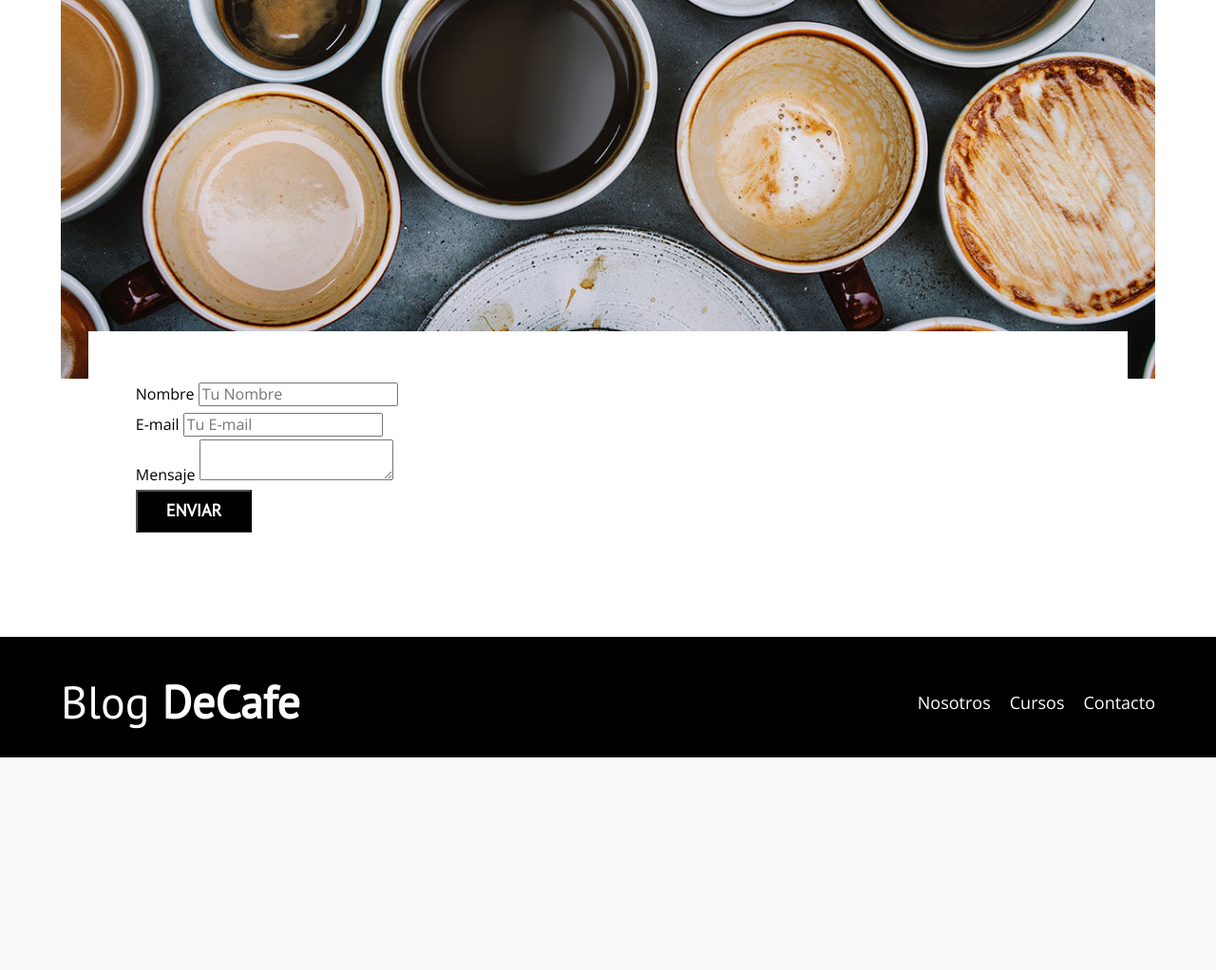
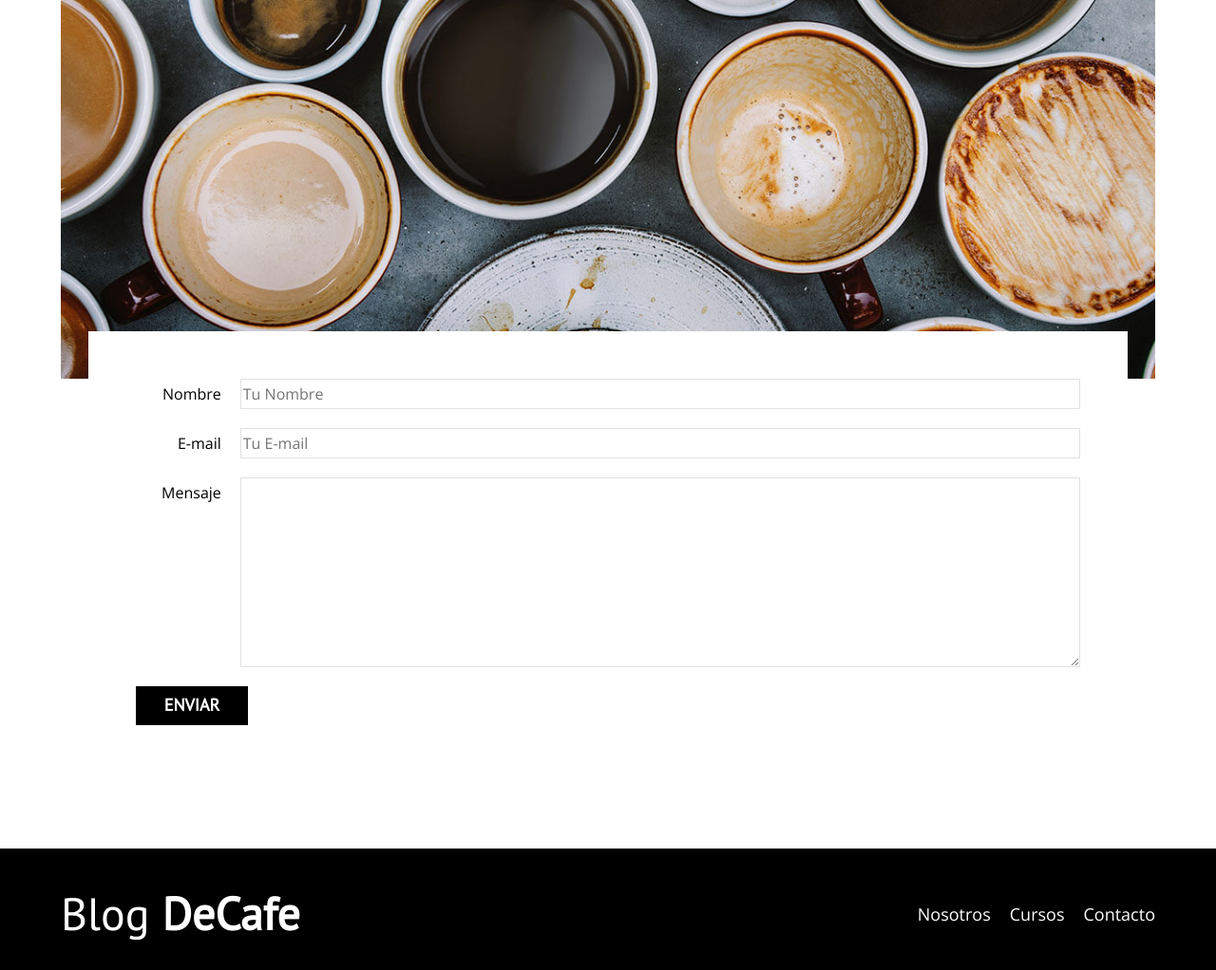
Before and after one commit to TomasSargentoni/UdemyCourse, a PHP site: page /contacto.html in a window 1280 px wide. Shown: the part 703-1725 px from the top of the page at 95% size. Before the commit the page ends 1501 px from the top, so only its background shows below. Run offline with PHP 8.4, Linux system fonts and the light colour scheme.

Commit message:
Terminado, faltan algunos detalles

```diff
--- a/blogdecafe_inicio/contacto.html
+++ b/blogdecafe_inicio/contacto.html
@@ -56,7 +56,7 @@
 
             <div class="campo">
                 <label class="campo__label" for="mensaje">Mensaje</label>
-                <textarea class="campo__field" id="mensaje"></textarea>
+                <textarea class="campo__field campo__field--textarea" id="mensaje"></textarea>
             </div>
 
             <div class="campo">
--- a/blogdecafe_inicio/css/style.css
+++ b/blogdecafe_inicio/css/style.css
@@ -167,12 +167,17 @@ img {
     text-transform: uppercase;
     font-weight: 700;
     margin-bottom: 2rem;
+    border: none;
 }
 
 @media (min-width: 768px) {
     .boton {
         display: inline-block;
     }
+}
+
+.boton:hover{
+    cursor: pointer;
 }
 
 .boton--primario {
@@ -289,17 +294,21 @@ img {
 }
 
 .campo {
-
+    display: flex;
+    margin-bottom: 2rem;
 }
 
 .campo__label {
-
+    flex: 0 0 9rem;
+    text-align: right;
+    margin-right: 2rem;
 }
 
 .campo__field{
-
+    flex: 1;
+    border: 1px solid var(--gris);
 }
 
 .campo__field--textarea{
-
+    height: 20rem;
 }
```
Also changed, not shown: blogdecafe_inicio/index.html (+19 -5 lines).
